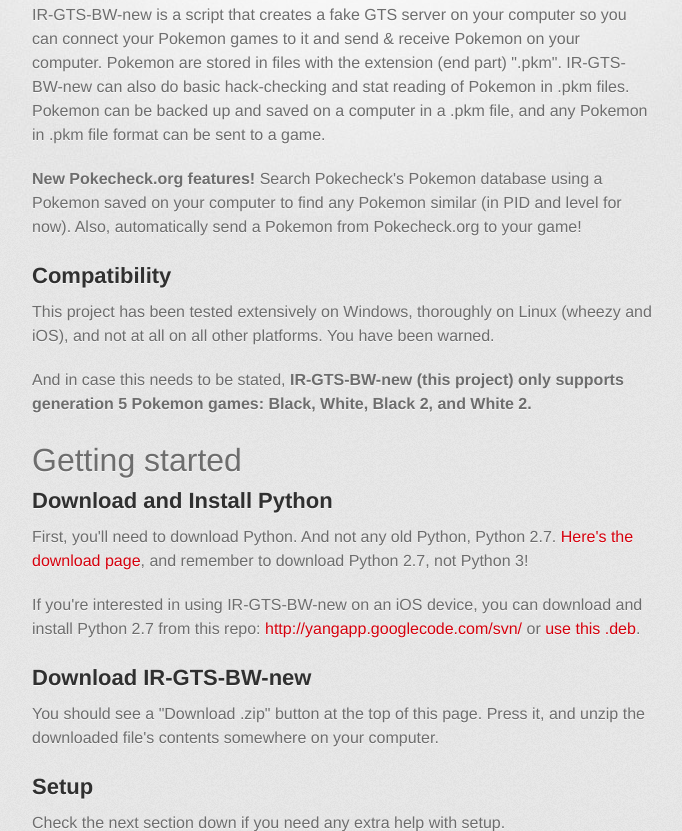
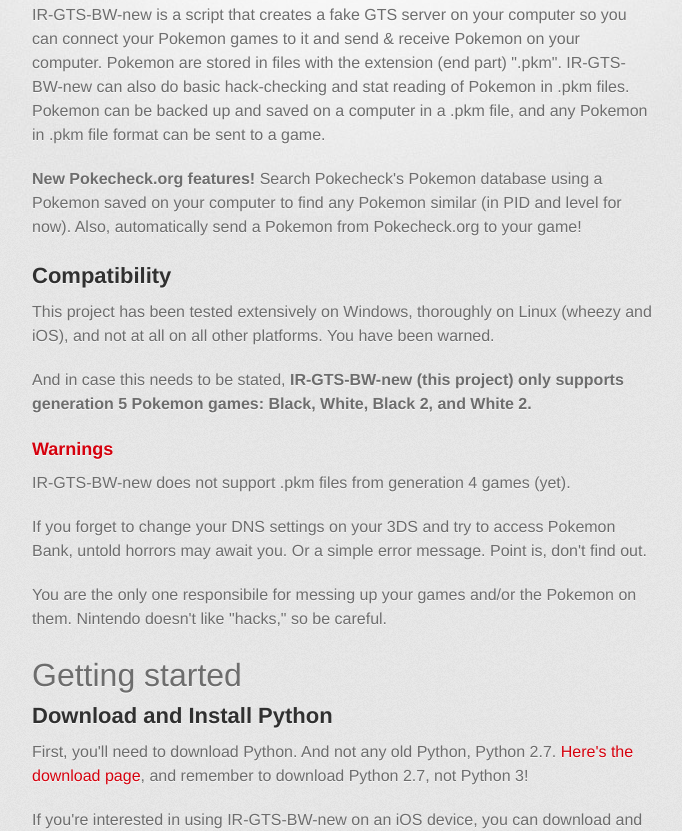
Before and after one commit to chickenmatt5/IR-GTS-BW-new, a plain HTML site: page index.html in a window 1280 px wide. Shown: the part 357-1188 px from the top of the page, without its empty margins (298-980 px from the left). Drawn offline with Linux system fonts and the light colour scheme; a web font is replaced by a local one.

```diff
--- a/index.html
+++ b/index.html
@@ -47,6 +47,15 @@
 <p>This project has been tested extensively on Windows, thoroughly on Linux (wheezy and iOS), and not at all on all other platforms. You have been warned.</p>
 
 <p>And in case this needs to be stated, <strong>IR-GTS-BW-new (this project) only supports generation 5 Pokemon games: Black, White, Black 2, and White 2.</strong></p>
+
+<h3>
+<a name="warnings" class="anchor" href="#warnings"><span class="octicon octicon-link"></span></a>Warnings</h3>
+
+<p>IR-GTS-BW-new does not support .pkm files from generation 4 games (yet).</p>
+
+<p>If you forget to change your DNS settings on your 3DS and try to access Pokemon Bank, untold horrors may await you. Or a simple error message. Point is, don't find out.</p>
+
+<p>You are the only one responsibile for messing up your games and/or the Pokemon on them. Nintendo doesn't like "hacks," so be careful.</p>
 
 <h1>
 <a name="getting-started" class="anchor" href="#getting-started"><span class="octicon octicon-link"></span></a>Getting started</h1>
```
Also changed, not shown: params.json (+1 -1 lines).
